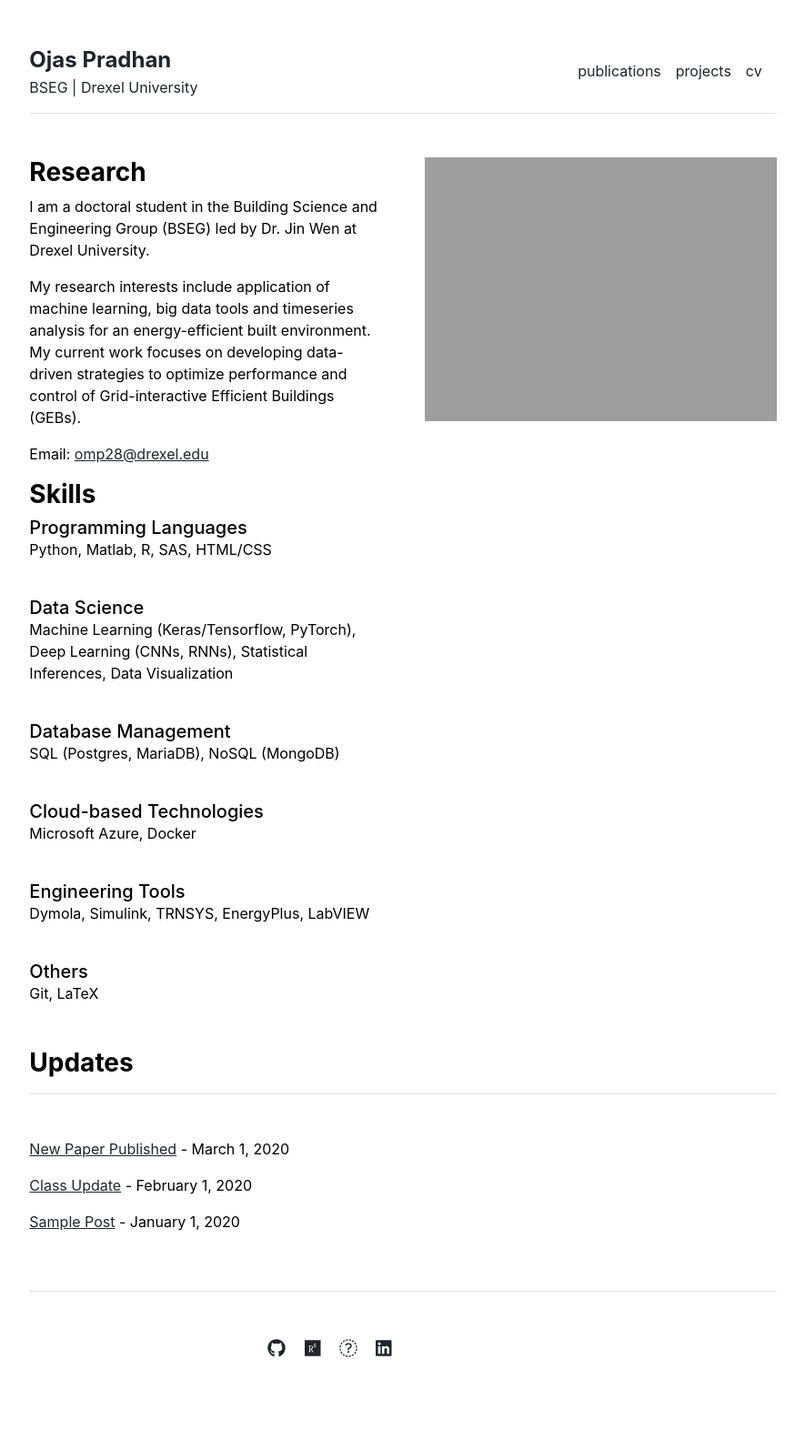
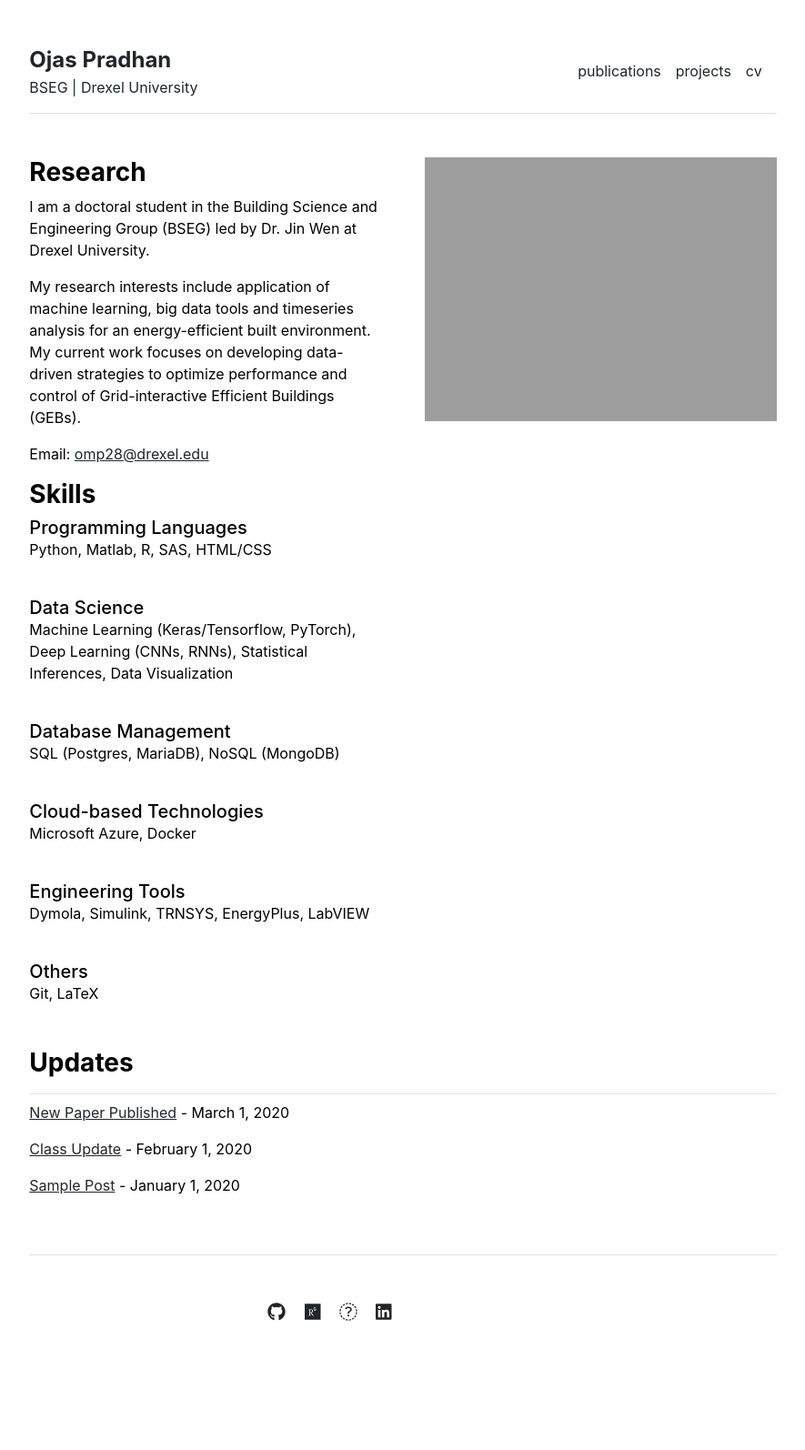
Before and after one commit to pradhanojas/pradhanojas.github.io, a Jekyll site: the page built from index.md, in a window 1280 px wide. Shown: the whole page at 91% size, without its empty margins (197-1082 px from the left). Built offline with Jekyll 4.4.1, drawn with Linux system fonts in a browser that asks for light colours; after the commit the page ends 1554 px from its top, so only the background shows below that.

Commit message:
Update home.html

```diff
--- a/_layouts/home.html
+++ b/_layouts/home.html
@@ -14,7 +14,7 @@ layout: default
 
 <div class="row g-5 mb-5">
   <div class="col-md-12">
-    <h3 class="fw-bold border-bottom pb-3 mb-5">Updates</h3>
+    <h3 class="fw-bold border-bottom pb-3">Updates</h3>
     {% for post in site.posts %}
       <p><a href="{{ site.github.url }}/{{ post.url }}">{{ post.title }}</a> - {{ post.date | date: "%B %-d, %Y" }}</p>
     {% endfor %}
```
